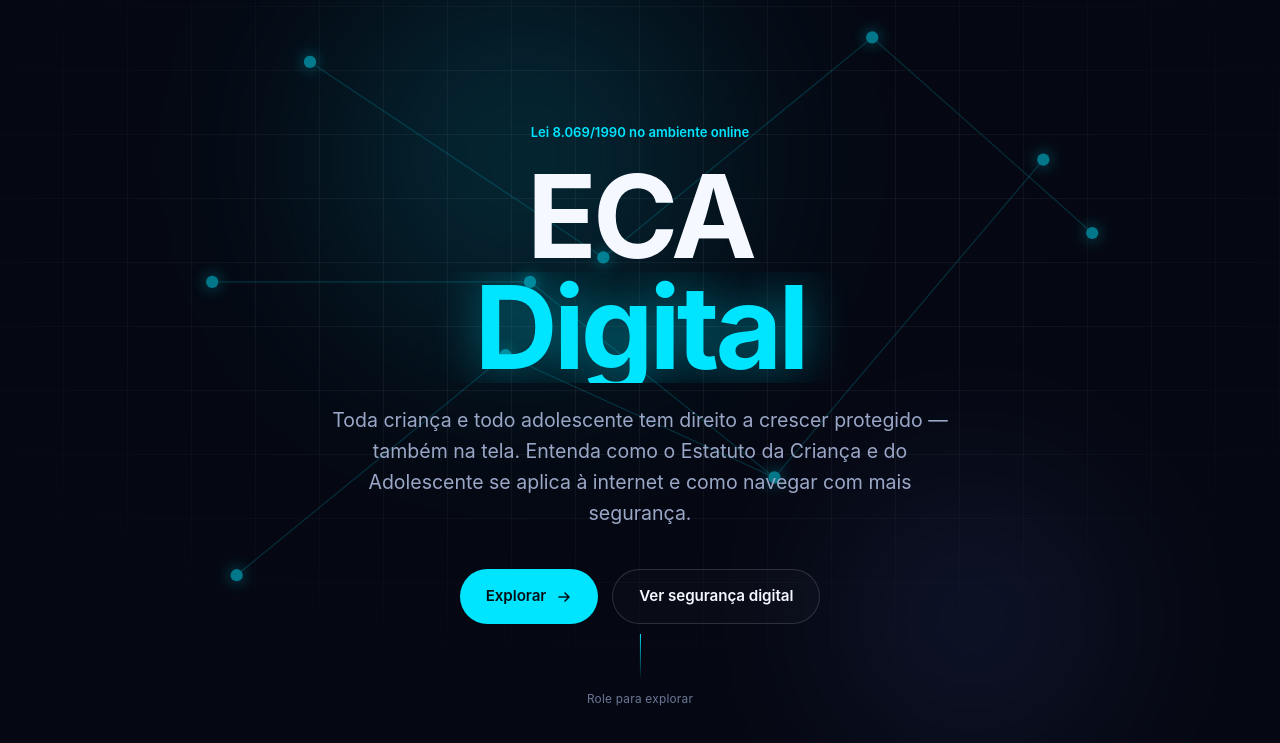
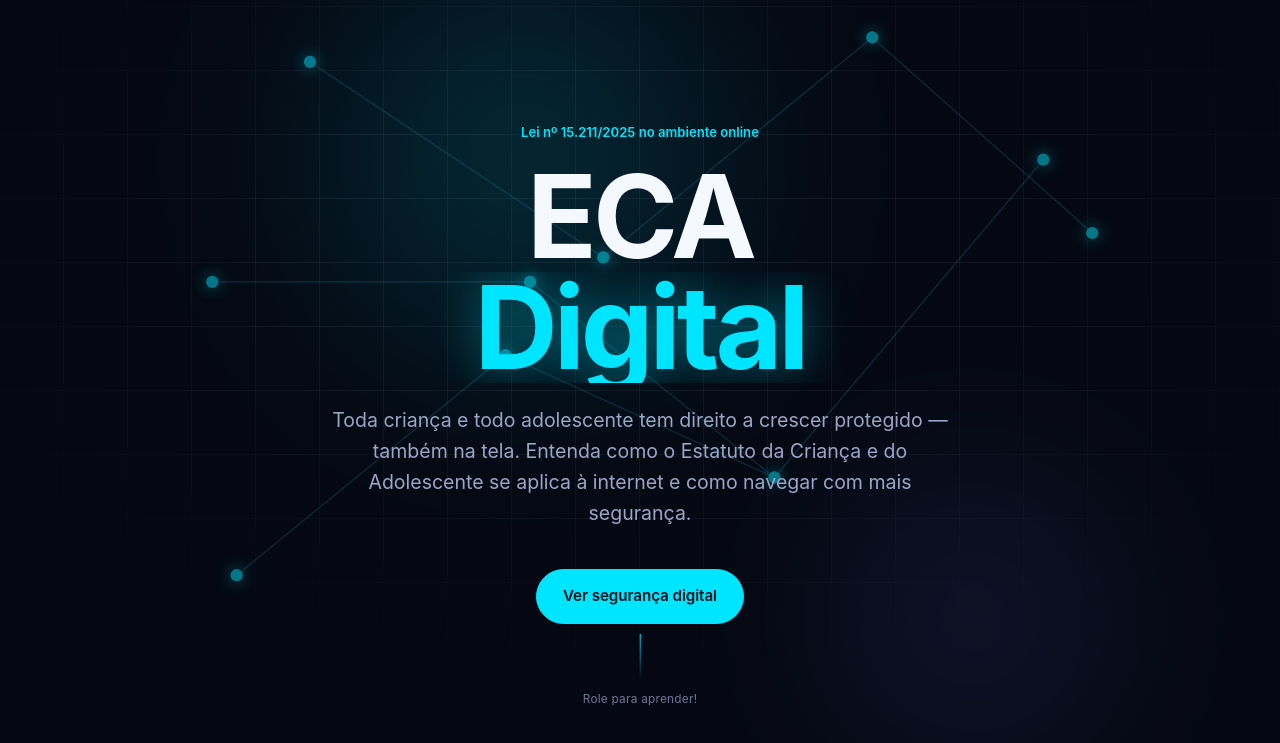
Before and after one commit to Makxueldev23/landing-page, a website: page index.html in a window 1280 px wide. Shown: the part 57-800 px from the top of the page. Drawn offline with Linux system fonts and the light colour scheme.

Commit message:
Fnalizando

```diff
--- a/css/style.css
+++ b/css/style.css
@@ -224,14 +224,16 @@ h1,h2,h3,p{ margin: 0; }
   box-shadow: 0 10px 30px -8px rgba(0,229,255,.55);
 }
 .btn--ghost{
-  border: 1px solid var(--border-strong);
-  color: var(--white);
-  background: rgba(255,255,255,.02);
+  background: var(--cyan);
+  border: 1px solid var(--cyan);
+  color: #041018;
+  box-shadow: 0 0 0 0 rgba(0,229,255,.5);
 }
 .btn--ghost:hover{
   border-color: var(--cyan);
-  color: var(--cyan);
+  color: #041018;
   transform: translateY(-2px);
+  box-shadow: 0 10px 30px -8px rgba(0,229,255,.55);
 }
 .btn--large{ padding: 16px 32px; font-size: 1rem; }
 
--- a/index.html
+++ b/index.html
@@ -77,7 +77,7 @@
     </div>
 
     <div class="hero-content">
-      <p class="eyebrow">Lei 8.069/1990 no ambiente online</p>
+      <p class="eyebrow"> Lei nº 15.211/2025 no ambiente online</p>
       <h1 class="hero-title">
         <span class="line">ECA</span>
         <span class="line hero-title--accent">Digital</span>
@@ -88,17 +88,13 @@
         navegar com mais segurança.
       </p>
       <div class="hero-actions">
-        <a href="#o-que-e" class="btn btn--primary" id="exploreBtn">
-          Explorar
-          <svg width="16" height="16" viewBox="0 0 16 16" aria-hidden="true"><path d="M3 8h10M9 4l4 4-4 4" stroke="currentColor" stroke-width="1.6" fill="none" stroke-linecap="round" stroke-linejoin="round"/></svg>
-        </a>
         <a href="#seguranca" class="btn btn--ghost">Ver segurança digital</a>
       </div>
     </div>
 
     <div class="hero-scroll-cue" aria-hidden="true">
       <span></span>
-      <p>Role para explorar</p>
+      <p>Role para aprender!</p>
     </div>
   </section>
 
```
